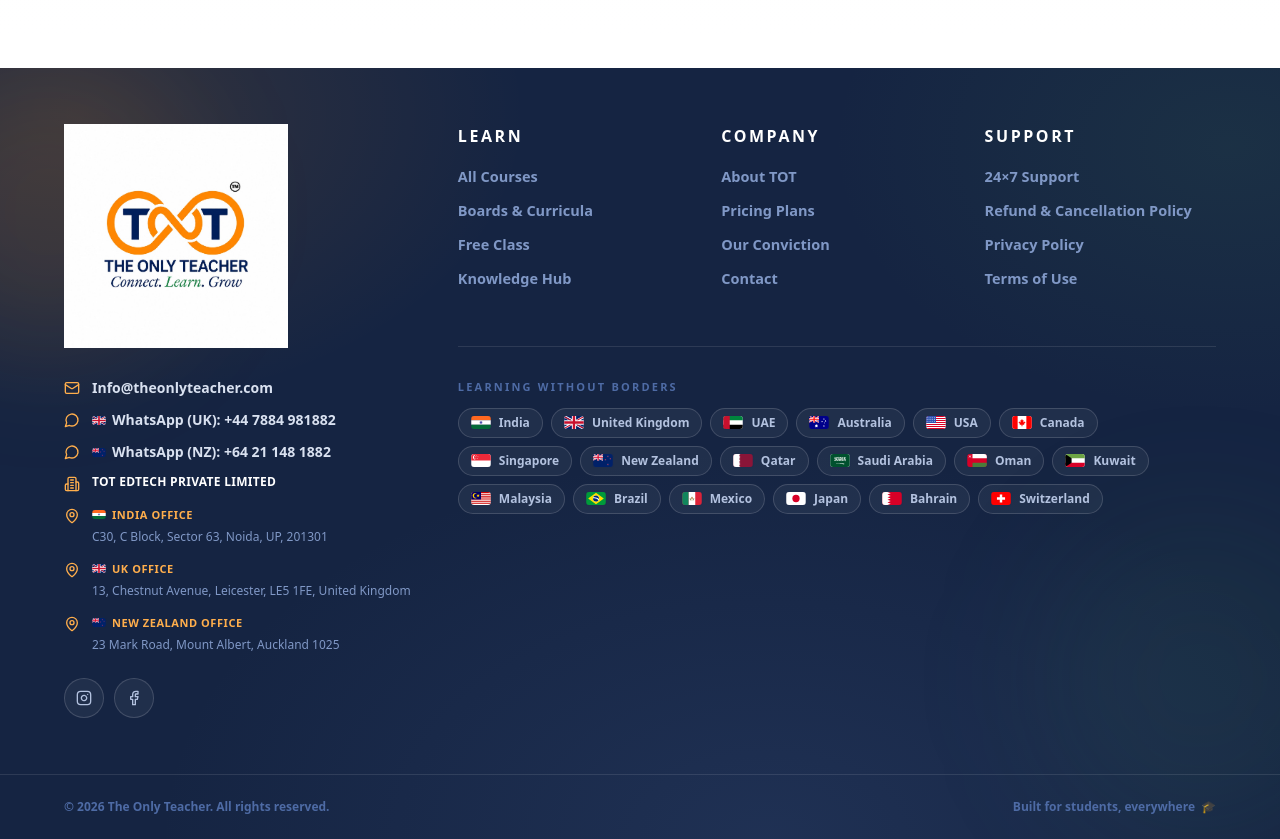
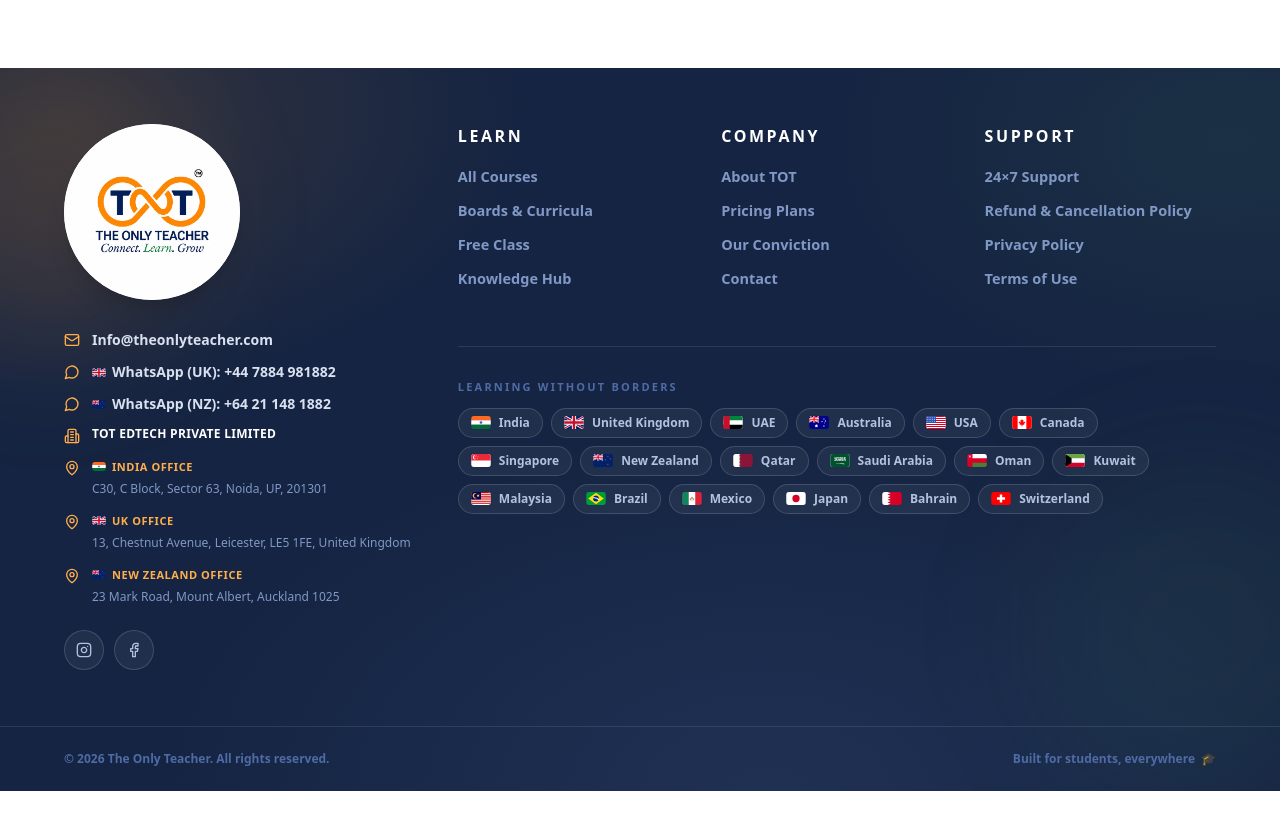
Before and after one commit to Lakshayg001/OnlyTeacher, a React (Vite) app: page /pricing in a window 1280 px wide. Shown: the part 3620-4459 px from the top of the page. After the commit the page ends 4411 px from the top, so only its background shows below. Built offline with nearby package versions, Linux system fonts and the light colour scheme.

Commit message:
style: render footer and admin logos in clean circular badges

```diff
--- a/src/components/layout/Footer.tsx
+++ b/src/components/layout/Footer.tsx
@@ -55,7 +55,10 @@ export function Footer() {
             {/* Main */}
             <div className="container-tot relative grid gap-10 py-14 lg:grid-cols-[1.4fr_3fr]">
                 <div>
-                    <Logo className="h-56" />
+                    <Logo
+                        className="h-40 w-40 sm:h-44 sm:w-44 rounded-full overflow-hidden bg-white shadow-xl flex items-center justify-center"
+                        imgClassName="h-full w-full object-cover rounded-full"
+                    />
 
                     <ul className="mt-6 space-y-3 text-sm">
                         <li className="flex items-start gap-3">
--- a/src/components/layout/Logo.tsx
+++ b/src/components/layout/Logo.tsx
@@ -3,14 +3,20 @@ import { cn } from '@/lib/utils';
 
 export function Logo({
  className,
+ imgClassName,
  to = '/',
 }: {
  className?: string;
+ imgClassName?: string;
  to?: string;
 }) {
  return (
   <Link to={to} className={cn('group inline-flex items-center gap-2.5', className)} aria-label="TOT home">
-   <img src="/TOT New l.png" alt="TOT Logo" className="h-full w-auto object-contain transition-transform duration-300 group-hover:scale-105" />
+   <img
+    src="/TOT New l.png"
+    alt="TOT Logo"
+    className={cn('transition-transform duration-300 group-hover:scale-105', imgClassName || 'h-full w-auto object-contain')}
+   />
   </Link>
  );
 }
--- a/src/pages/admin/AdminLayout.tsx
+++ b/src/pages/admin/AdminLayout.tsx
@@ -68,7 +68,7 @@ export default function AdminLayout() {
        )}
       >
        <div className="flex items-center justify-between px-5 py-5">
-        <Logo to="/admin" />
+        <Logo to="/admin" className="h-12 w-12 rounded-full overflow-hidden bg-white shadow-sm flex items-center justify-center p-0.5" imgClassName="h-full w-full object-cover rounded-full" />
         {!isDesktop && (
          <button
           onClick={() => setOpen(false)}
```
